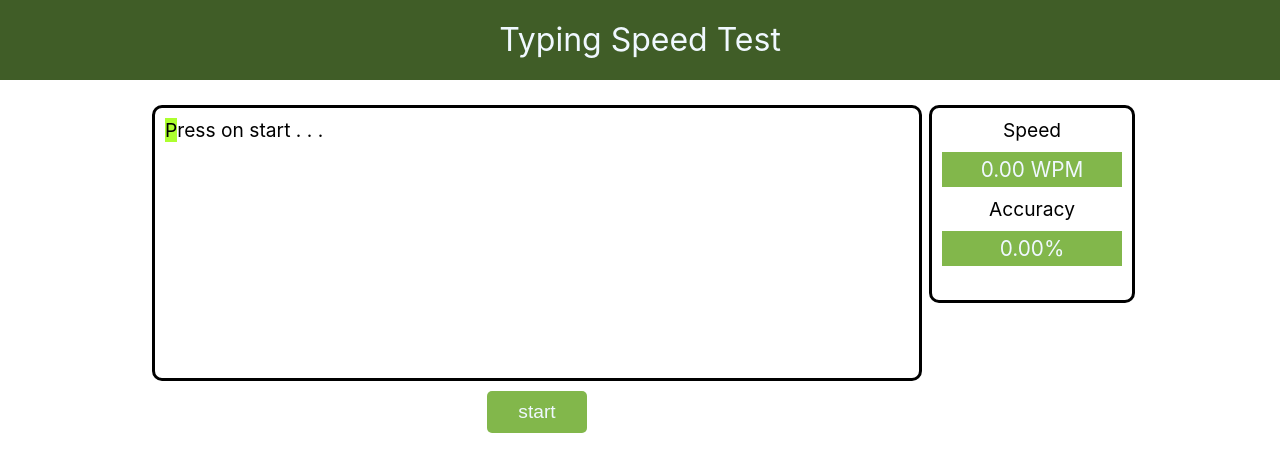
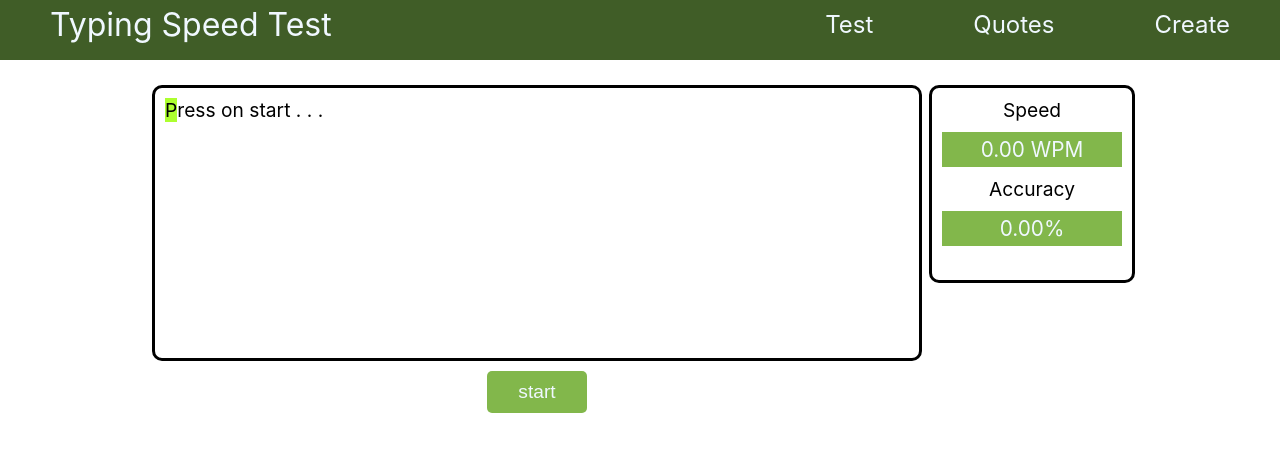
Before and after one commit to AdrianGomz/typing-speed-app, a React (Create React App) app: page / in a window 1280 px wide. Shown: the top 472 px of the page. Built offline with nearby package versions, Linux system fonts and the light colour scheme.

Commit message:
Added new pages for quotes and create with react router

```diff
--- a/package.json
+++ b/package.json
@@ -8,6 +8,7 @@
     "@testing-library/user-event": "^13.5.0",
     "react": "^18.2.0",
     "react-dom": "^18.2.0",
+    "react-router-dom": "^6.3.0",
     "react-scripts": "5.0.1",
     "web-vitals": "^2.1.4"
   },
--- a/src/components/Navbar.css
+++ b/src/components/Navbar.css
@@ -2,7 +2,29 @@
     width: 100%;
     height: 60px;
     background-color: #405d27;
-    padding-top: 20px;
     font-size: 2rem;
     color: aliceblue;
+    display: flex;
+    justify-content: space-between;
 }
+.name{
+    padding: 5px 0px;
+    margin: 0px 50px 0px 50px;
+}
+.navTab{
+    display: flex;
+    flex-direction: row;
+    justify-content: left;
+    font-size: 1.5rem;
+}
+.navTab > a{
+    padding: 10px 50px;
+    margin:0;
+    color: aliceblue;
+    text-decoration: none;
+
+}
+.navTab > a:hover{
+    color: #405d27;
+    background-color: aliceblue;
+}
--- a/src/components/Navbar.js
+++ b/src/components/Navbar.js
@@ -1,5 +1,19 @@
 import "./Navbar.css";
+
 const Navbar = () => {
-  return <div className="Navbar">Typing Speed Test</div>;
+  return (
+    <div className="Navbar">
+      <div className="name">Typing Speed Test</div>
+      <div className="navTab">
+        <a href="/">Test</a>
+        <a href="quotes" className="quotes">
+          Quotes
+        </a>
+        <a href="create" className="create">
+          Create
+        </a>
+      </div>
+    </div>
+  );
 };
 export default Navbar;
--- a/src/index.js
+++ b/src/index.js
@@ -1,13 +1,22 @@
-import React from 'react';
-import ReactDOM from 'react-dom/client';
-import './index.css';
-import App from './App';
-import reportWebVitals from './reportWebVitals';
+import React from "react";
+import ReactDOM from "react-dom/client";
+import "./index.css";
+import App from "./App";
+import reportWebVitals from "./reportWebVitals";
+import { BrowserRouter, Route, Router, Routes } from "react-router-dom";
+import Quotes from "./routes/Quotes";
+import Create from "./routes/Create";
 
-const root = ReactDOM.createRoot(document.getElementById('root'));
+const root = ReactDOM.createRoot(document.getElementById("root"));
 root.render(
   <React.StrictMode>
-    <App />
+    <BrowserRouter>
+      <Routes>
+        <Route path="/" element={<App />} />
+        <Route path="quotes" element={<Quotes />} />
+        <Route path="create" element={<Create />} />
+      </Routes>
+    </BrowserRouter>
   </React.StrictMode>
 );
 
--- /dev/null
+++ b/src/routes/Create.js
@@ -0,0 +1,10 @@
+import Navbar from "../components/Navbar";
+
+const Create = () => {
+  return (
+    <Navbar>
+      <div>hello</div>
+    </Navbar>
+  );
+};
+export default Create;
--- /dev/null
+++ b/src/routes/Quotes.js
@@ -0,0 +1,6 @@
+import Navbar from "../components/Navbar";
+
+const Quotes = () => {
+  return <Navbar></Navbar>;
+};
+export default Quotes;
```
Also changed, not shown: 1 other file (tests, documents, lock files or other folders).
